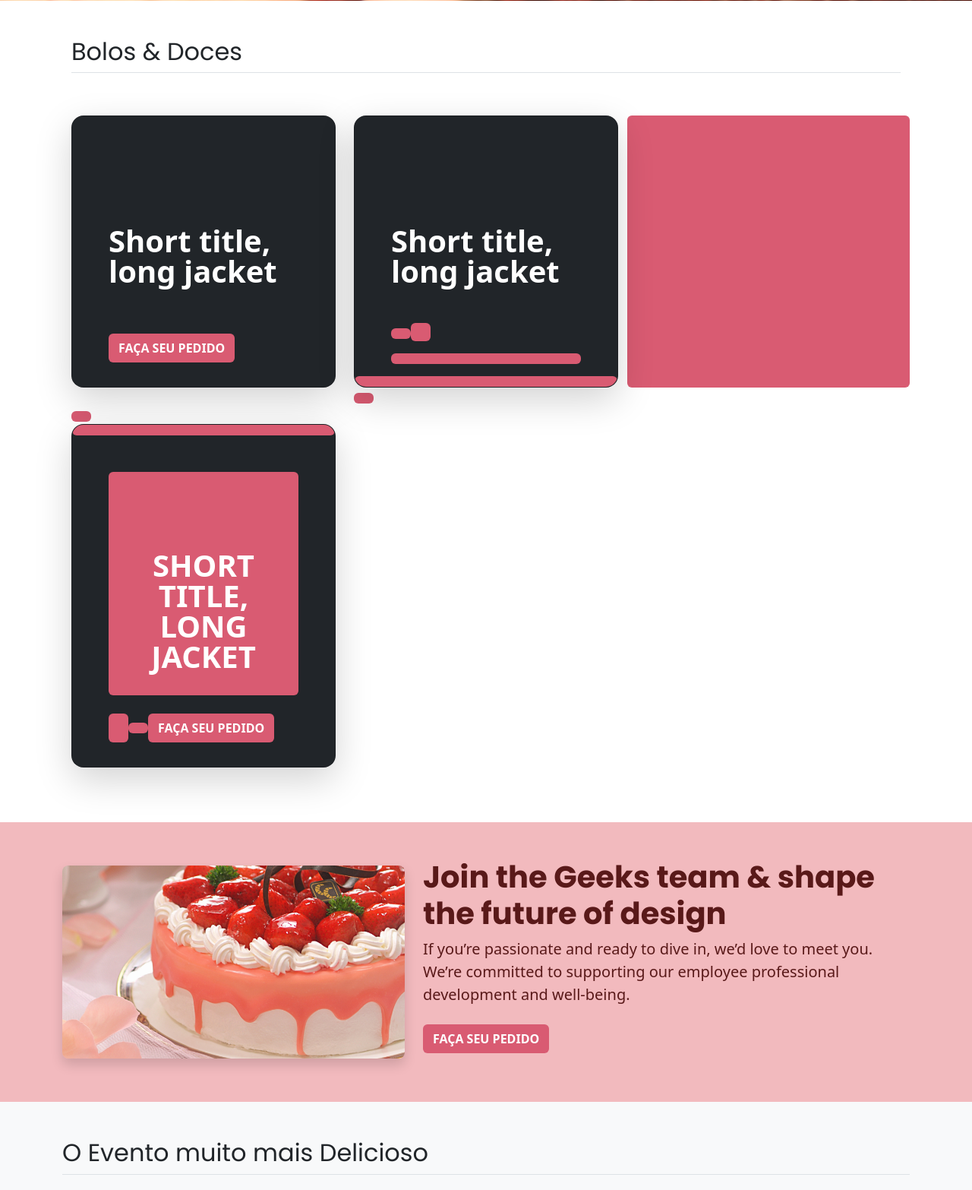
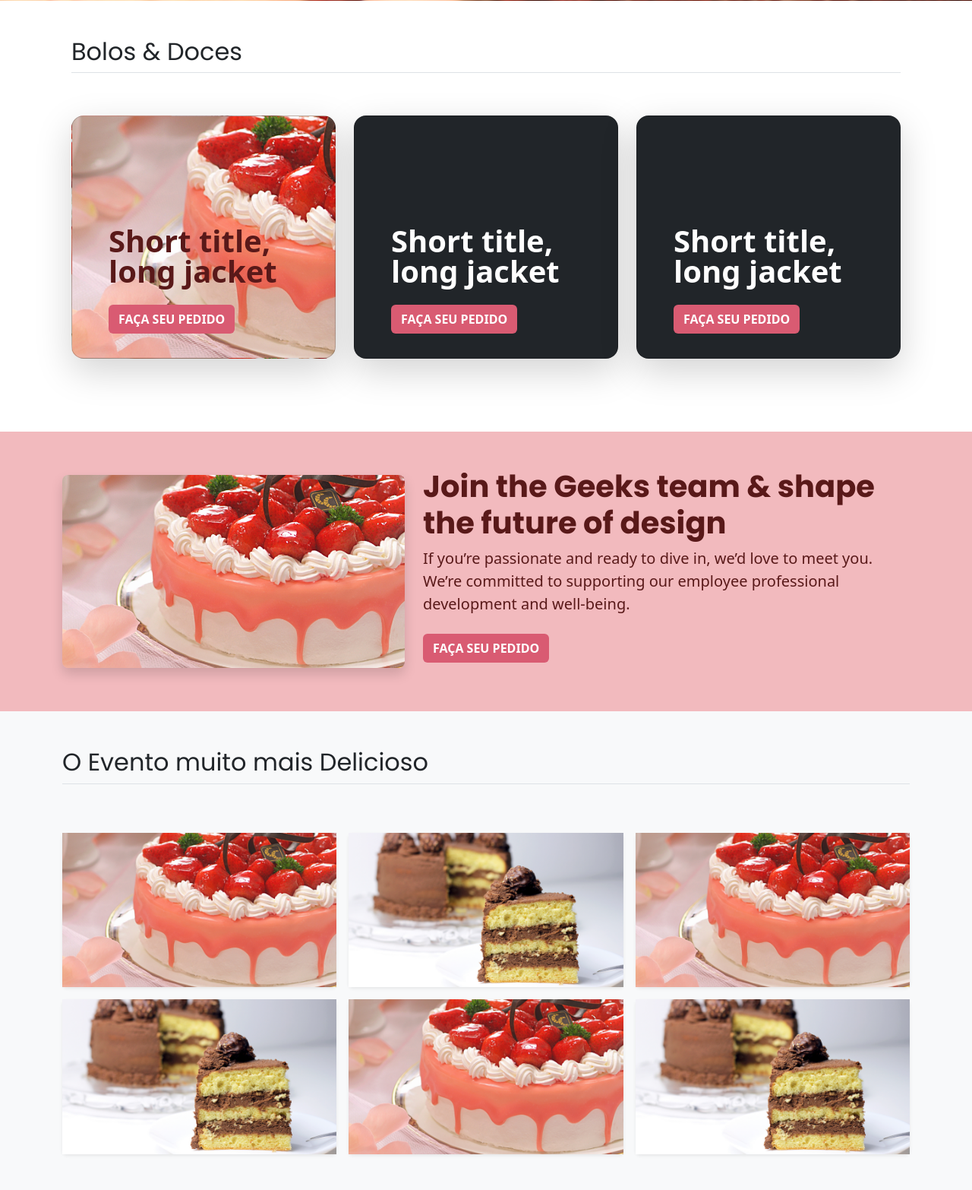
Before and after one commit to R0drigo-Pedroso/ChocoNaty, a PHP site: page / in a window 1280 px wide. Shown: the part 775-2341 px from the top of the page at 76% size. After the commit the page ends 2297 px from the top, so only its background shows below. Run offline with PHP 8.4, Linux system fonts and the light colour scheme; some libraries are stand-ins or nearby versions.

Commit message:
ajuste css

```diff
--- a/css/estilo.css
+++ b/css/estilo.css
@@ -1,4 +1,6 @@
 @import url('https://fonts.googleapis.com/css2?family=Poppins:wght@400;500;600;700&display=swap');
+@import url('https://fonts.googleapis.com/css2?family=Great+Vibes&display=swap');
+
 
 .font-menu {
     font-family: 'Poppins', sans-serif !important;
@@ -24,10 +26,9 @@ h2 {
 /* bloco dentro da call action principal */
     .width-div {
         height: 650px;
-}
+    }
 
 /* call action */
-
 .bg-action {
     background-image: url('/img/morangocreme300.png');
     background-size: cover;
@@ -35,6 +36,12 @@ h2 {
 
 .bg-action-central {
     background: hwb(356 73% 5%);
+}
+
+/* Img cads Serviço */
+.card-one {
+    background: url('/img/bolomorango.png');
+    background-size: cover;
 }
 
 /* cor de fontes para textos */
--- a/index.html
+++ b/index.html
@@ -136,6 +136,21 @@
 
       <div class="row row-cols-1 row-cols-lg-3 align-items-stretch g-4 py-5">
         <div class="col">
+          <div class="card card-cover h-100 overflow-hidden text-bg-dark rounded-4 shadow-lg card-one">
+            <div class="d-flex flex-column h-100 p-5 pb-3 text-white text-shadow-1">
+              <h3 class="pt-5 mt-5 mb-4 display-6 lh-1 fw-bold text-callAction">
+                Short title, long jacket
+              </h3>
+              <ul class="d-flex list-unstyled mt-auto w-100">
+                <li>
+                  <a href="#" class="btn btn-whats text-uppercase fw-bold">Faça seu pedido</a>
+                </li>
+              </ul>
+            </div>
+          </div>
+        </div>
+
+        <div class="col">
           <div class="card card-cover h-100 overflow-hidden text-bg-dark rounded-4 shadow-lg">
             <div class="d-flex flex-column h-100 p-5 pb-3 text-white text-shadow-1">
               <h3 class="pt-5 mt-5 mb-4 display-6 lh-1 fw-bold">
@@ -158,28 +173,7 @@
               </h3>
               <ul class="d-flex list-unstyled mt-auto w-100">
                 <li>
-                  <a href="#" class="btn btn-whats text-uppercase fw-bold">
-                </li>
-              </ul>
-            </div>
-          </div>
-        </div>
-
-        <div class="col">
-          <div
-            class="card card-cover h-100 overflow-hidden text-bg-dark rounded-4 shadow-lg"
-          >
-            <div
-              class="d-flex flex-column h-100 p-5 pb-3 text-white text-shadow-1"
-            >
-              <h3 class="pt-5 mt-5 mb-4 display-6 lh-1 fw-bold">
-                Short title, long jacket
-              </h3>
-              <ul class="d-flex list-unstyled mt-auto w-100">
-                <li>
-                  <a href="#" class="btn btn-whats text-uppercase fw-bold"
-                    >Faça seu pedido</a
-                  >
+                  <a href="#" class="btn btn-whats text-uppercase fw-bold">Faça seu pedido</a>
                 </li>
               </ul>
             </div>
```
